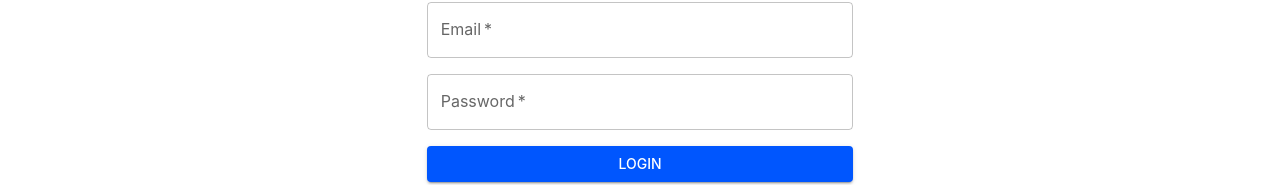
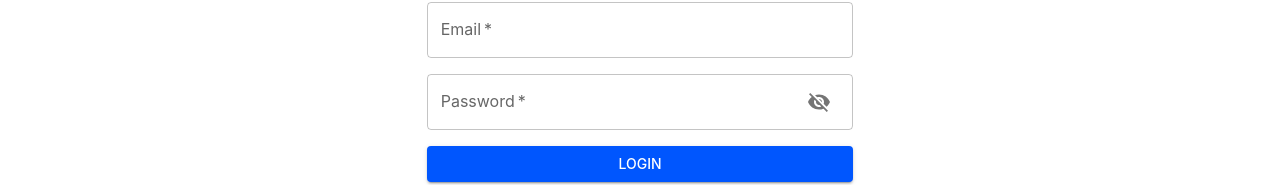
Before and after one commit to TylerWon/define, a React app in the folder frontend/: page /login in a window 1280 px wide. Shown: the part 243-428 px from the top of the page. Built offline with nearby package versions, Linux system fonts and the light colour scheme; the HTML template or start-up script is replaced by a standard one.

Commit message:
Allow user to toggle the visibility of their password on the Login page

```diff
--- a/frontend/src/components/Login/LoginForm.jsx
+++ b/frontend/src/components/Login/LoginForm.jsx
@@ -22,6 +22,9 @@ import { selectUser, login } from "../../state/slices/userSlice";
 
 // The form where the user enters their information on the Login page
 export default function LoginForm(props) {
+  // State
+  const [showPassword, setShowPassword] = useState(false);
+
   // React Redux hooks
   const dispatch = useDispatch();
 
@@ -72,8 +75,18 @@ export default function LoginForm(props) {
               as={TextField}
               name="password"
               label="Password"
+              type={showPassword ? "text" : "password"}
               error={touched.password && errors.password ? true : false}
               helperText={touched.password && errors.password ? errors.password : ""}
+              InputProps={{
+                endAdornment: (
+                  <InputAdornment position="end">
+                    <IconButton onClick={() => setShowPassword(!showPassword)}>
+                      {showPassword ? <VisibilityIcon /> : <VisibilityOffIcon />}
+                    </IconButton>
+                  </InputAdornment>
+                )
+              }}
               required
               fullWidth
             />
```
